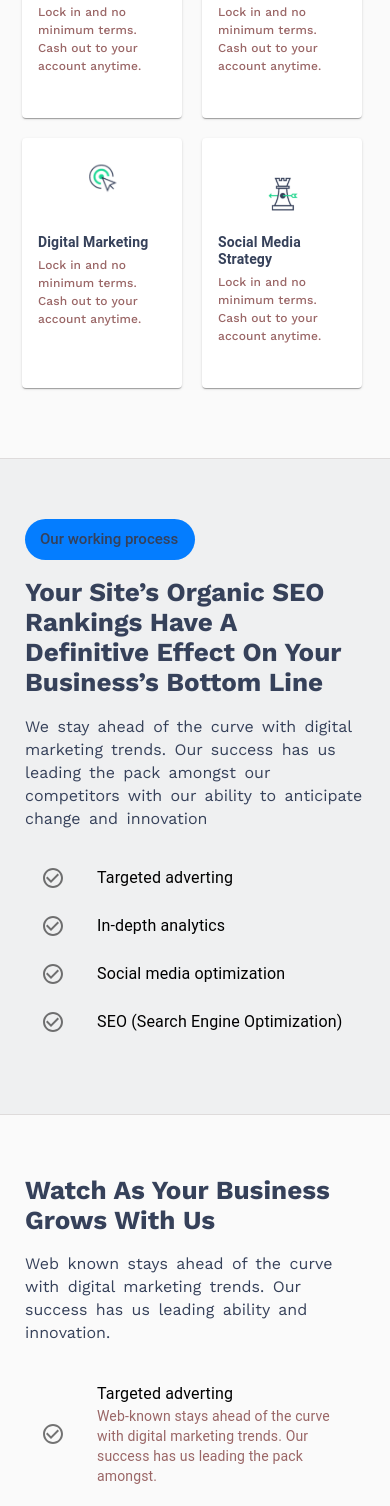
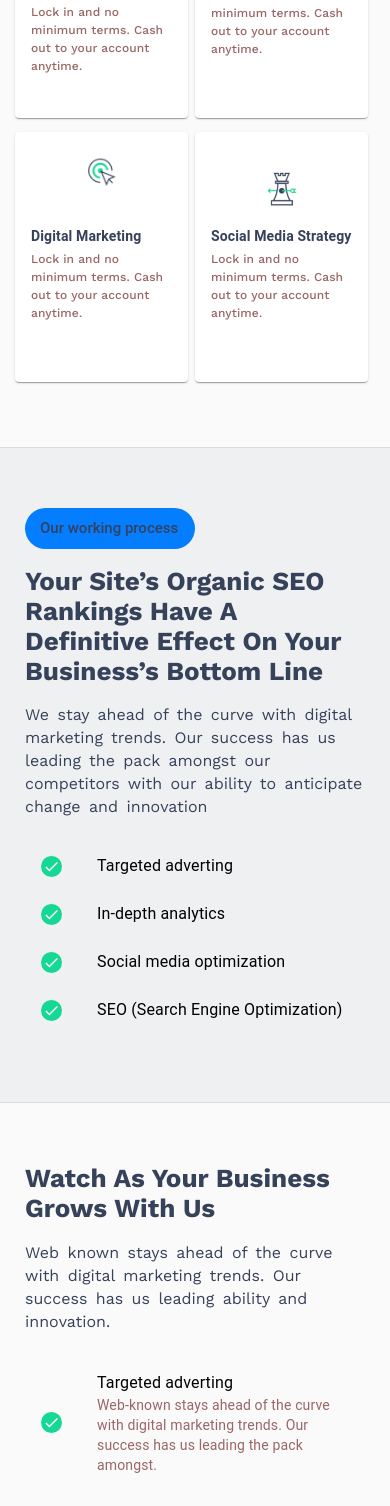
Before and after one commit to sugandhgoyal/Web-known, a React (Create React App) app: page / in a window 390 px wide. Shown: the part 1294-2800 px from the top of the page. Built offline with nearby package versions, Linux system fonts and the light colour scheme.

Commit message:
Add rounded checkboxes

```diff
--- a/src/components/Blog.js
+++ b/src/components/Blog.js
@@ -16,7 +16,7 @@ const useStyles = makeStyles((theme) => ({
             color: '#36415A',
             fontSize: '16px'
         },
-        [theme.breakpoints.down('sm')]: {
+        [theme.breakpoints.down('600')]: {
             padding: '50px 15px',
         }
     },
@@ -24,7 +24,7 @@ const useStyles = makeStyles((theme) => ({
         fontSize: '34px !important',
         lineHeight: '40px !important',
         fontWeight: '700',
-        [theme.breakpoints.down('sm')]: {
+        [theme.breakpoints.down('600')]: {
             fontSize: '26px !important',
         }
     },
@@ -70,7 +70,7 @@ const useStyles = makeStyles((theme) => ({
     cardcontainer: {
         'justifyContent': 'space-between',
         'padding': '0 160px',
-        [theme.breakpoints.down('sm')]: {
+        [theme.breakpoints.down('600')]: {
             'padding': '0',
         }
     },
--- a/src/components/ContactUs.js
+++ b/src/components/ContactUs.js
@@ -18,7 +18,7 @@ const useStyles = makeStyles((theme) => ({
         textAlign: 'center',
         maxWidth: '100%',
         background: '#2b3e65',
-        [theme.breakpoints.down('sm')]: {
+        [theme.breakpoints.down('600')]: {
             padding: '50px 15px',
         }
     },
@@ -32,7 +32,7 @@ const useStyles = makeStyles((theme) => ({
         fontWeight: '400',
         fontSize: '30px',
         color: '#ffffff',
-        [theme.breakpoints.down('sm')]: {
+        [theme.breakpoints.down('600')]: {
             fontSize: '26px',
         }
     },
@@ -41,7 +41,7 @@ const useStyles = makeStyles((theme) => ({
         display: 'flex',
         justifyContent: 'space-between',
         padding: '50px 0',
-        [theme.breakpoints.down('sm')]: {
+        [theme.breakpoints.down('600')]: {
             flexDirection: 'column',
         }
 
--- /dev/null
+++ b/src/components/Fields/RoundedCheckbox.js
@@ -0,0 +1,29 @@
+import React, { Component } from 'react'
+import CheckIcon from '@material-ui/icons/Check';
+import { makeStyles } from '@material-ui/core/styles';
+
+const useStyles = makeStyles((theme) => ({
+    checkmark: {
+        height: '17px',
+        width: '17px',
+    },
+    container: {
+        borderRadius: '50%',
+        background: '#15D895',
+        color: 'white',
+        padding: '2px',
+        display: 'flex',
+    }
+}));
+
+export const RoundedCheckbox = () => {
+    const classes = useStyles();
+
+    return (
+        <div className={classes.container}>
+            <CheckIcon className={classes.checkmark} />
+        </div>
+    )
+}
+
+export default RoundedCheckbox;
--- a/src/components/HowWeDoIt.js
+++ b/src/components/HowWeDoIt.js
@@ -2,20 +2,21 @@ import React from 'react';
 import { Container, Grid, List, ListItem, ListItemIcon, ListItemText } from '@material-ui/core';
 import { makeStyles } from '@material-ui/core/styles';
 import CheckCircleOutlineIcon from '@material-ui/icons/CheckCircleOutline';
+import RoundedCheckbox from './Fields/RoundedCheckbox';
 
 const useStyles = makeStyles((theme) => ({
     wrapper: {
         padding: '90px 160px',
         textAlign: 'center',
         maxWidth: '100%',
-        [theme.breakpoints.down('sm')]: {
+        [theme.breakpoints.down('600')]: {
             padding: '50px 15px',
         }
     },
     img: {
         width: '500px',
         objectFit: 'contain',
-        [theme.breakpoints.down('sm')]: {
+        [theme.breakpoints.down('600')]: {
             width: '300px',
         },
     },
@@ -33,7 +34,7 @@ const useStyles = makeStyles((theme) => ({
         textTransform: 'capitalize',
         color: '#36415A',
         fontFamily: '"Work Sans", sans-serif',
-        [theme.breakpoints.down('sm')]: {
+        [theme.breakpoints.down('600')]: {
             fontSize: '26px',
         }
     },
@@ -47,9 +48,6 @@ const useStyles = makeStyles((theme) => ({
         fontFamily: '"Work Sans", sans-serif',
         marginTop: '0',
     },
-    checkbox: {
-        color: `${theme.palette.secondary.main} !important`,
-    }
 }));
 
 export const HowWeDoIt = () => {
@@ -65,7 +63,7 @@ export const HowWeDoIt = () => {
                         <List>
                             <ListItem>
                                 <ListItemIcon>
-                                    <CheckCircleOutlineIcon className={{ label: classes.checkbox }} />
+                                    <RoundedCheckbox />
                                 </ListItemIcon>
                                 <ListItemText
                                     primary="Targeted adverting"
@@ -74,7 +72,7 @@ export const HowWeDoIt = () => {
                             </ListItem>
                             <ListItem>
                                 <ListItemIcon>
-                                    <CheckCircleOutlineIcon className={{ label: classes.checkbox }} />
+                                    <RoundedCheckbox />
                                 </ListItemIcon>
                                 <ListItemText
                                     primary="In-depth analytics"
--- a/src/components/IntroPage.js
+++ b/src/components/IntroPage.js
@@ -5,7 +5,7 @@ import { makeStyles } from '@material-ui/core/styles';
 const useStyles = makeStyles((theme) => ({
   wrapper: {
     padding: '1% 8%',
-    [theme.breakpoints.down('sm')]: {
+    [theme.breakpoints.down('600')]: {
       padding: '15px',
     },
   },
@@ -14,7 +14,7 @@ const useStyles = makeStyles((theme) => ({
       lineHeight: '27px',
       color: '#36415A',
     },
-    [theme.breakpoints.down('sm')]: {
+    [theme.breakpoints.down('600')]: {
       padding: '0',
       '& p': {
         lineHeight: '27px',
@@ -28,7 +28,7 @@ const useStyles = makeStyles((theme) => ({
     fontWeight: '700',
     lineHeight: '55px',
     margin: '20px 0',
-    [theme.breakpoints.down('sm')]: {
+    [theme.breakpoints.down('600')]: {
       fontSize: '26px',
       lineHeight: '36px',
     },
@@ -36,7 +36,7 @@ const useStyles = makeStyles((theme) => ({
   image: {
     objectFit: 'contain',
     width: '100%',
-    [theme.breakpoints.down('sm')]: {
+    [theme.breakpoints.down('600')]: {
       display: 'none'
     }
   },
@@ -46,7 +46,7 @@ const useStyles = makeStyles((theme) => ({
     padding: '18px 29px',
     borderRadius: '5px',
     color: 'white',
-    [theme.breakpoints.down('sm')]: {
+    [theme.breakpoints.down('600')]: {
       fontSize: '14px',
       margin: '30px 0',
     },
--- a/src/components/Services.js
+++ b/src/components/Services.js
@@ -13,7 +13,7 @@ const useStyles = makeStyles((theme) => ({
             color: '#36415A',
             fontSize: '16px'
         },
-        [theme.breakpoints.down('sm')]: {
+        [theme.breakpoints.down('600')]: {
             padding: '0 15px 50px 15px;',
         }
     },
@@ -21,7 +21,7 @@ const useStyles = makeStyles((theme) => ({
         fontSize: '34px !important',
         lineHeight: '40px !important',
         fontWeight: '700',
-        [theme.breakpoints.down('sm')]: {
+        [theme.breakpoints.down('600')]: {
             fontSize: '26px !important',
             margin: '0'
         }
@@ -34,7 +34,7 @@ const useStyles = makeStyles((theme) => ({
     img: {
         width: '66px',
         objectFit: 'contain',
-        [theme.breakpoints.down('sm')]: {
+        [theme.breakpoints.down('600')]: {
             width: '40px',
         },
     },
@@ -44,13 +44,12 @@ const useStyles = makeStyles((theme) => ({
         width: '250px',
         transform: 'translateY(0)',
         transition: 'all 0.3s',
-        [theme.breakpoints.down('sm')]: {
-            height: '100px',
-            width: '160px',
+        [theme.breakpoints.down('600')]: {
+            width: '96% !important',
+            margin: '0px 5% 8% 0px',
             transform: 'none',
             transition: 'none',
             height: '250px',
-            margin: '0 0px 20px 7px',
         },
     },
     title: {
@@ -58,7 +57,7 @@ const useStyles = makeStyles((theme) => ({
         fontWeight: '600',
         lineHeight: '24px',
         color: '#36415A',
-        [theme.breakpoints.down('sm')]: {
+        [theme.breakpoints.down('600')]: {
             fontSize: '14px !important',
             lineHeight: '17px !important',
         }
@@ -68,7 +67,7 @@ const useStyles = makeStyles((theme) => ({
         lineHeight: '27px',
         fontFamily: '"Work Sans", sans-serif',
         fontWeight: '500',
-        [theme.breakpoints.down('sm')]: {
+        [theme.breakpoints.down('600')]: {
             fontSize: '12px',
             lineHeight: '18px',
         }
@@ -76,7 +75,7 @@ const useStyles = makeStyles((theme) => ({
     cardcontainer: {
         'justifyContent': 'space-evenly',
         'padding': '0 160px',
-        [theme.breakpoints.down('sm')]: {
+        [theme.breakpoints.down('600')]: {
             'padding': '0',
         }
     },
--- a/src/components/WorkingProcess.js
+++ b/src/components/WorkingProcess.js
@@ -2,6 +2,7 @@ import React, { Component } from 'react'
 import { Container, Grid, Chip, List, ListItem, ListItemIcon, ListItemText } from '@material-ui/core';
 import { makeStyles } from '@material-ui/core/styles';
 import CheckCircleOutlineIcon from '@material-ui/icons/CheckCircleOutline';
+import RoundedCheckbox from './Fields/RoundedCheckbox';
 
 const useStyles = makeStyles((theme) => ({
     wrapper: {
@@ -13,12 +14,12 @@ const useStyles = makeStyles((theme) => ({
     img: {
         width: '500px',
         objectFit: 'contain',
-        [theme.breakpoints.down('sm')]: {
+        [theme.breakpoints.down('600')]: {
             display: 'none'
         }
     },
     leftPart: {
-        [theme.breakpoints.down('sm')]: {
+        [theme.breakpoints.down('600')]: {
             display: 'none',
             width: '0'
         }
@@ -36,7 +37,7 @@ const useStyles = makeStyles((theme) => ({
         textTransform: 'capitalize',
         color: '#36415A',
         fontFamily: '"Work Sans", sans-serif',
-        [theme.breakpoints.down('sm')]: {
+        [theme.breakpoints.down('600')]: {
             fontSize: '26px',
         }
     },
@@ -49,16 +50,13 @@ const useStyles = makeStyles((theme) => ({
         color: '#36415A',
         fontFamily: '"Work Sans", sans-serif',
         marginTop: '0',
-        [theme.breakpoints.down('sm')]: {
+        [theme.breakpoints.down('600')]: {
             '& p': {
                 lineHeight: '27px',
                 fontSize: '16px'
             },
         }
     },
-    checkbox: {
-        color: `${theme.palette.secondary.main} !important`,
-    }
 }));
 
 export const WorkingProcess = () => {
@@ -78,7 +76,7 @@ export const WorkingProcess = () => {
                         <List>
                             <ListItem>
                                 <ListItemIcon>
-                                    <CheckCircleOutlineIcon className={{ label: classes.checkbox }} />
+                                    <RoundedCheckbox />
                                 </ListItemIcon>
                                 <ListItemText
                                     primary="Targeted adverting"
@@ -86,7 +84,7 @@ export const WorkingProcess = () => {
                             </ListItem>
                             <ListItem>
                                 <ListItemIcon>
-                                    <CheckCircleOutlineIcon className={{ label: classes.checkbox }} />
+                                    <RoundedCheckbox />
                                 </ListItemIcon>
                                 <ListItemText
                                     primary="In-depth analytics"
@@ -94,7 +92,7 @@ export const WorkingProcess = () => {
                             </ListItem>
                             <ListItem>
                                 <ListItemIcon>
-                                    <CheckCircleOutlineIcon className={{ label: classes.checkbox }} />
+                                    <RoundedCheckbox />
                                 </ListItemIcon>
                                 <ListItemText
                                     primary="Social media optimization"
@@ -102,7 +100,7 @@ export const WorkingProcess = () => {
                             </ListItem>
                             <ListItem>
                                 <ListItemIcon>
-                                    <CheckCircleOutlineIcon className={{ label: classes.checkbox }} />
+                                    <RoundedCheckbox />
                                 </ListItemIcon>
                                 <ListItemText
                                     primary="SEO (Search Engine Optimization)"
```
Also changed, not shown: src/components/Menu/HamburgerMenu.js (+5 -5 lines), src/components/SignUp.js (+4 -4 lines).
